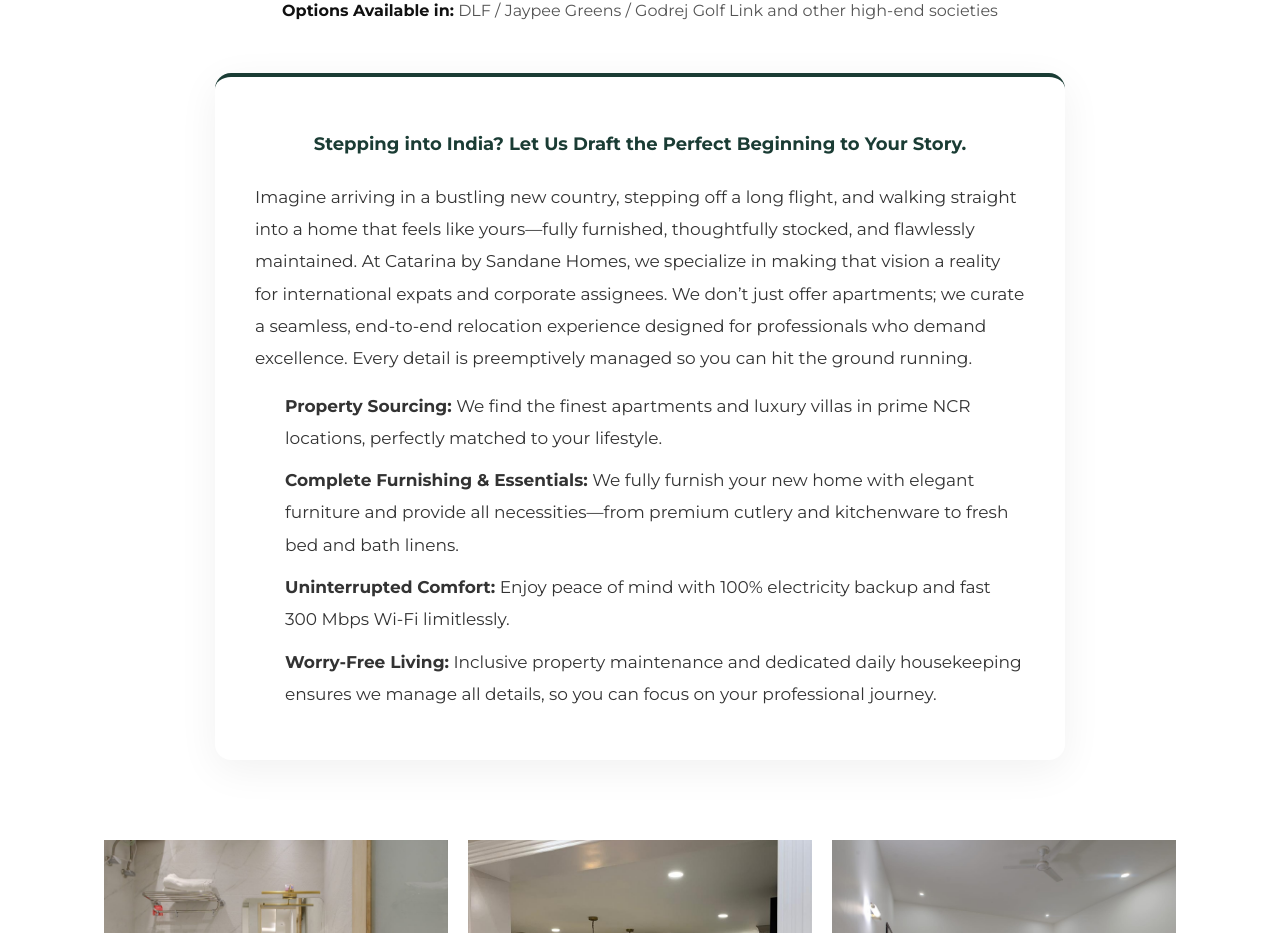
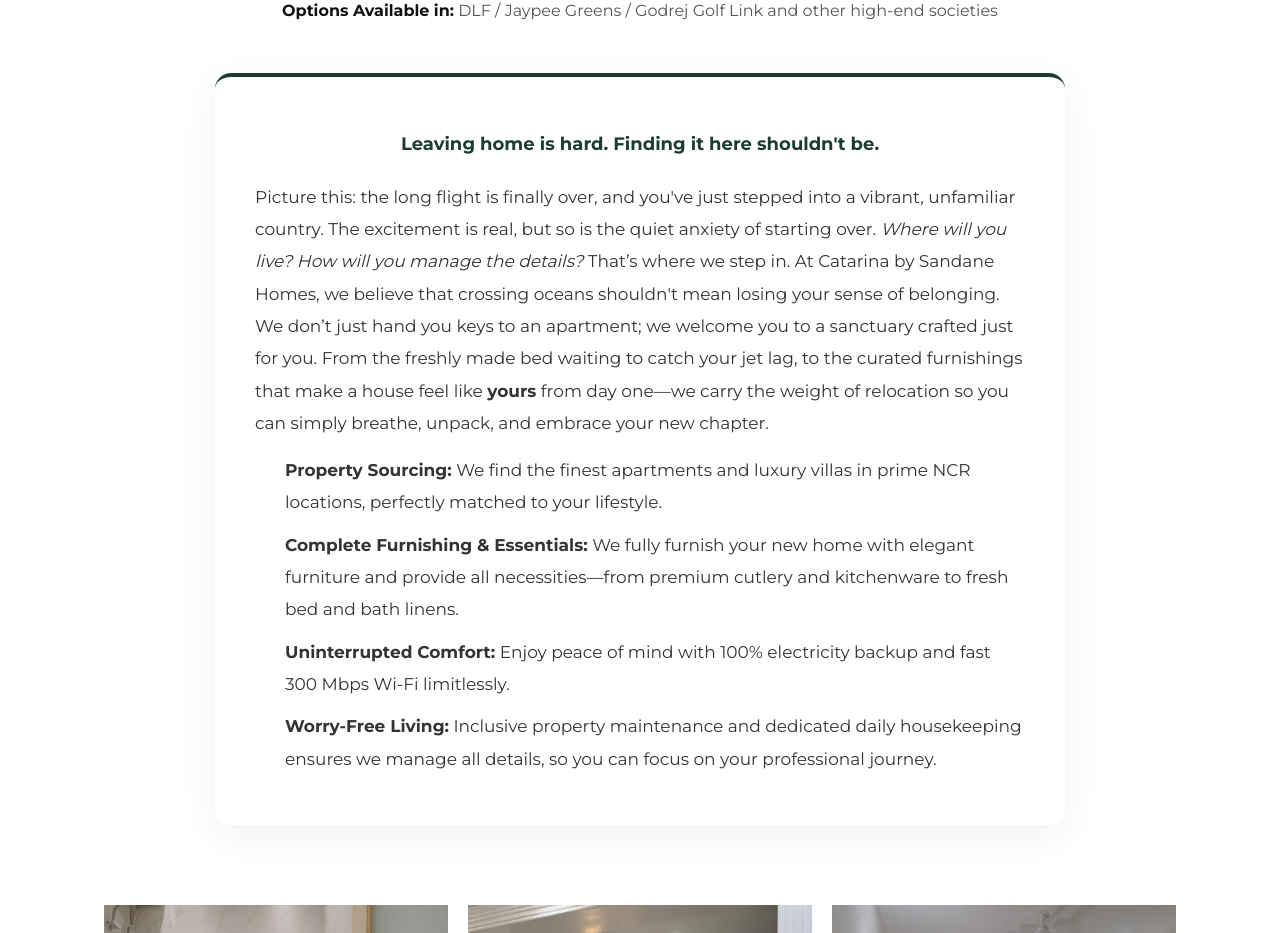
Before and after one commit to viratco/sandanehomes, a React (Vite) app: page /catarina-services in a window 1280 px wide. Shown: the part 1114-2047 px from the top of the page. Built offline with nearby package versions, Linux system fonts and the light colour scheme; a web font is replaced by a local one.

Commit message:
content: rewrite catarina intro to be more emotional and comforting for expats

```diff
--- a/src/components/pages/CatarinaServices.jsx
+++ b/src/components/pages/CatarinaServices.jsx
@@ -96,10 +96,10 @@ const CatarinaServices = () => {
                     borderTop: '4px solid #1A3C34'
                 }}>
                     <p style={{ marginBottom: '20px', textAlign: 'center' }}>
-                        <strong style={{ fontSize: '18px', color: '#1A3C34' }}>Stepping into India? Let Us Draft the Perfect Beginning to Your Story.</strong>
+                        <strong style={{ fontSize: '18px', color: '#1A3C34' }}>Leaving home is hard. Finding it here shouldn't be.</strong>
                     </p>
                     <p style={{ marginBottom: '15px' }}>
-                        Imagine arriving in a bustling new country, stepping off a long flight, and walking straight into a home that feels like yours—fully furnished, thoughtfully stocked, and flawlessly maintained. At Catarina by Sandane Homes, we specialize in making that vision a reality for international expats and corporate assignees. We don’t just offer apartments; we curate a seamless, end-to-end relocation experience designed for professionals who demand excellence. Every detail is preemptively managed so you can hit the ground running.
+                        Picture this: the long flight is finally over, and you've just stepped into a vibrant, unfamiliar country. The excitement is real, but so is the quiet anxiety of starting over. <i>Where will you live? How will you manage the details?</i> That’s where we step in. At Catarina by Sandane Homes, we believe that crossing oceans shouldn't mean losing your sense of belonging. We don’t just hand you keys to an apartment; we welcome you to a sanctuary crafted just for you. From the freshly made bed waiting to catch your jet lag, to the curated furnishings that make a house feel like <b>yours</b> from day one—we carry the weight of relocation so you can simply breathe, unpack, and embrace your new chapter.
                     </p>
                     <ul style={{
                         margin: '0',
```
